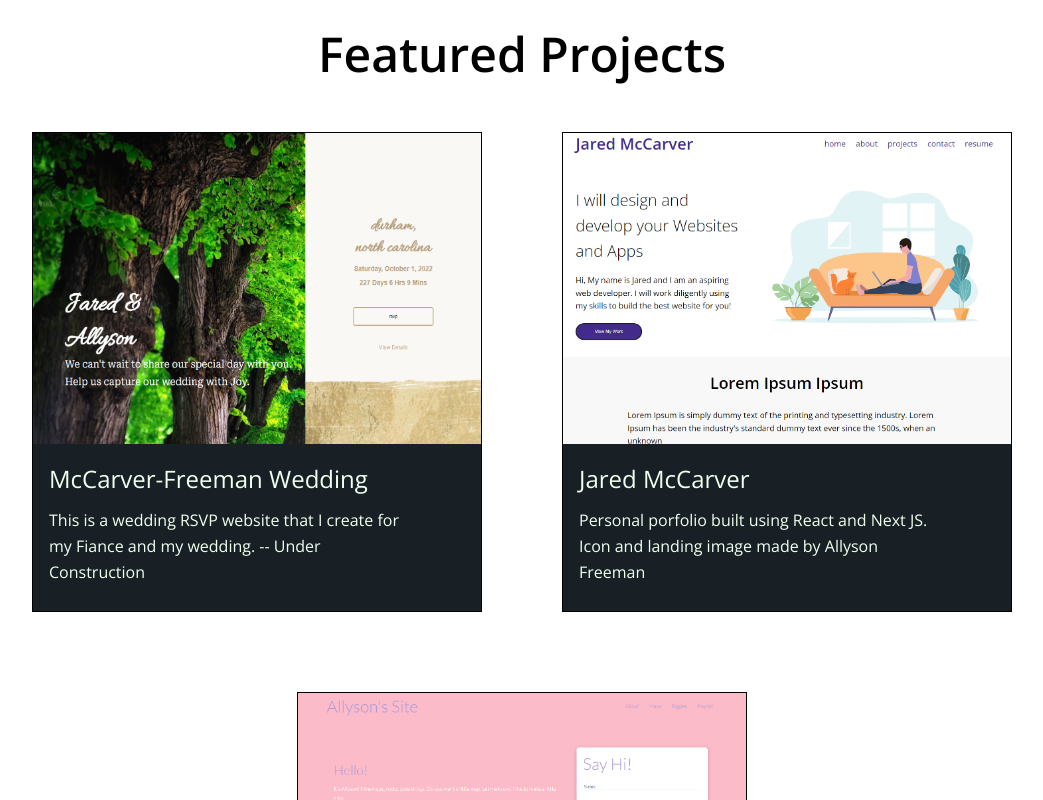
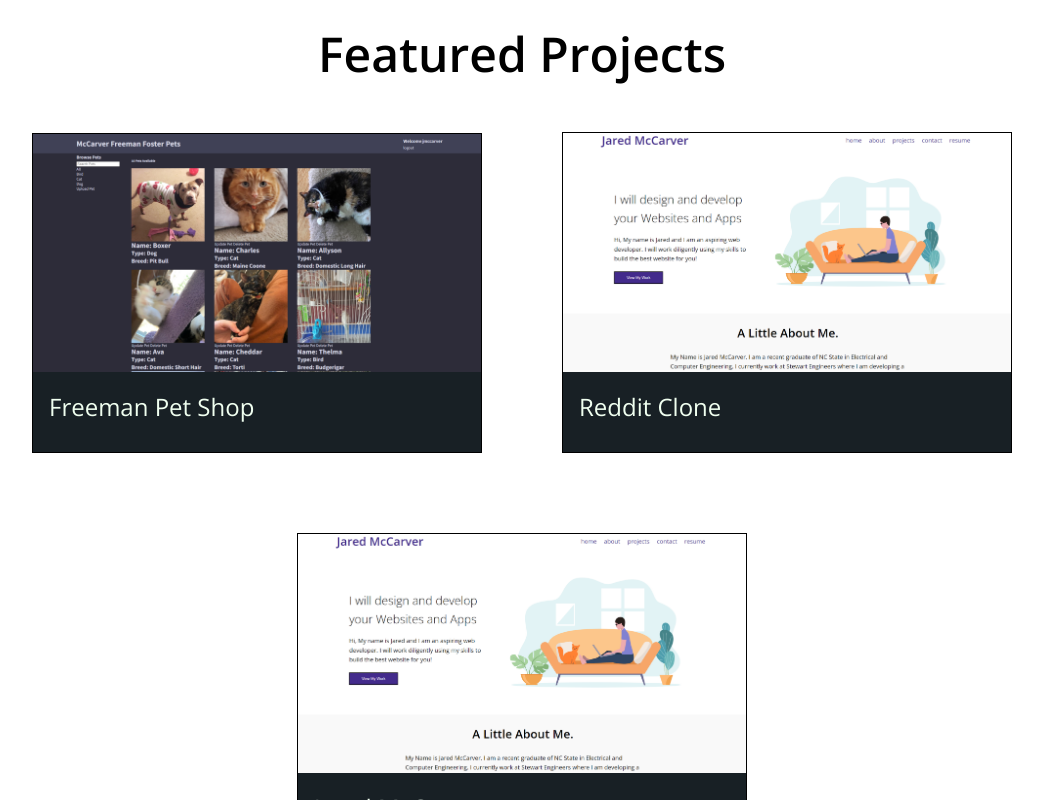
Before and after one commit to jsmccarver/Jared-Porfolio, a Next.js app: page / in a window 1280 px wide. Shown: the part 1020-1820 px from the top of the page, without its empty margins (118-1161 px from the left). Built offline with nearby package versions, Linux system fonts and the light colour scheme.

Commit message:
Change Featured Projects

```diff
--- a/pages/index.js
+++ b/pages/index.js
@@ -6,25 +6,49 @@ import ProjectList from "../Components/ProjectsList";
 export default function Home() {
   const Projects = [
     {
-      Name: "McCarver-Freeman Wedding",
-      Link: "https://mccarver-freeman-wedding.herokuapp.com/",
-      img: "./wedding.png",
-      description:
-        "This is a wedding RSVP website that I create for my Fiance and my wedding.  -- Under Construction",
+      Name: "Freeman Pet Shop",
+      Link: "https://freemanpets.com",
+      Programs: [
+        { name: "Django" },
+        { name: "HTML5" },
+        { name: "Postgres" },
+        { name: "AWS S3" },
+      ],
+      Color: "#0f182b",
+      TextColor: "honeydew",
+      img: "./freeman-pets.png",
+      Description:
+        "Forum created in Django using AWS S3 buckets to share your pets and dispaly foster pets available for adoption. The database is PostgreSQL and the app is hosted on Heroku.",
+    },
+    {
+      Name: "Reddit Clone",
+      Link: "https://reddit-clone-rho-liart.vercel.app/",
+      Programs: [
+        { name: "React" },
+        { name: "Next JS" },
+        { name: "PostgreSQL" },
+        { name: "Redis" },
+        { name: "TypeORM" },
+        { name: "GraphQL" },
+        { name: "Docker" },
+        { name: "Node" },
+        { name: "Express" },
+      ],
+      Color: "#edf2fb",
+      TextColor: "black",
+      img: "./Jared_site.png",
+      Description:
+        "Reddit Clone built in Next js based of tutorial by Ben Awad.",
     },
     {
       Name: "Jared McCarver",
       Link: "https://jmccarver.com/",
-      img: "./jared_site_thumb.png",
-      description:
-        "Personal porfolio built using React and Next JS. Icon and landing image made by Allyson Freeman",
-    },
-    {
-      Name: "Allyson Freeman",
-      Link: "https://allysonfreeman.com/",
-      img: "./Allyson_site_thumb.png",
-      description:
-        "Allyson Freeman GIS Porfolio built in Next that integrates with ESRI API -- Under Construction",
+      Programs: [{ name: "React" }, { name: "Next JS" }],
+      Color: "#eddcd2",
+      TextColor: "black",
+      img: "./Jared_site.png",
+      Description:
+        "This is my personal webpage. I created it using React and Next JS to showcase my skills in the design and development of Full-Stack and Front-End apps.",
     },
   ];
   return (
```
Also changed, not shown: pages/projects.js (+24 -7 lines).
